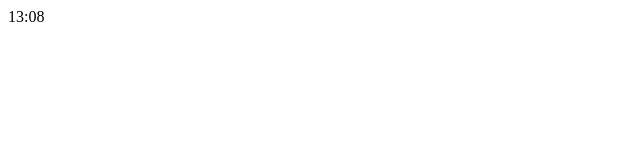
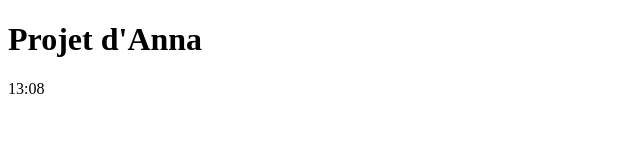
Before and after one commit to Maxence71m/Anna_Test, a plain HTML site: page index.html in a window 1280 px wide. Shown: the whole page, without its empty margins (0-640 px from the left). Drawn offline with Linux system fonts and the light colour scheme.

Commit message:
Bob remet le titre H1

```diff
--- a/index.html
+++ b/index.html
@@ -6,6 +6,7 @@
     <title>Document</title>
 </head>
 <body>
+    <h1>Projet d'Anna</h1>
     <div id="digitalCLOCK" class="clock" onload="showTime()"></div>
     <script src="index.js"></script>
 </body>
```
